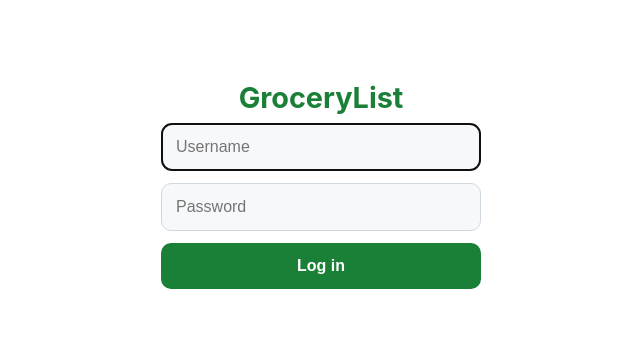
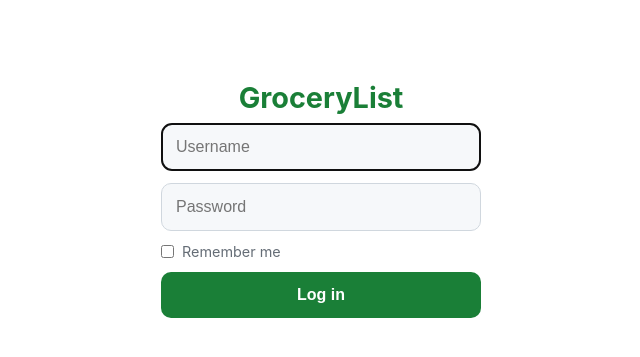
Before and after one commit to jjbasken/GroceryList, a Flask app: page /login in a window 1280 px wide. Shown: the top 357 px of the page, without its empty margins (319-959 px from the left). Run offline with Flask 3, Linux system fonts and the light colour scheme; the visitor is signed in with stand-in values (Sample User, id 1); data comes from the database, SQL or seed files in the repository.

Commit message:
Add Remember Me checkbox to login for persistent sessions
Checking "Remember me" sets a 30-day persistent cookie; leaving it
unchecked uses a session cookie that expires when the browser closes.

Co-Authored-By: Claude Sonnet 4.6 <noreply@anthropic.com>

```diff
--- a/app.py
+++ b/app.py
@@ -3,6 +3,7 @@ import queue
 import sqlite3
 import threading
 import time
+from datetime import timedelta
 from functools import wraps
 
 import bcrypt
@@ -23,6 +24,7 @@ import config
 
 app = Flask(__name__)
 app.secret_key = config.SECRET_KEY
+app.permanent_session_lifetime = timedelta(days=30)
 
 # SSE subscribers: list of queue.Queue objects
 subscribers = []
@@ -169,6 +171,7 @@ def login():
         if user["is_active"] != 1:
             flash("Your account has been disabled.")
             return render_template("login.html"), 401
+        session.permanent = request.form.get("remember_me") == "on"
         session["user_id"] = user["id"]
         session["username"] = user["username"]
         session["role"] = user["role"]
--- a/static/style.css
+++ b/static/style.css
@@ -85,6 +85,16 @@ body {
 }
 
 .auth-container button:hover { background: var(--accent-hover); }
+
+.remember-row {
+    display: flex;
+    align-items: center;
+    gap: 8px;
+    font-size: 0.9rem;
+    color: var(--text-muted);
+    cursor: pointer;
+    text-align: left;
+}
 
 .auth-link { margin-top: 16px; }
 .auth-link a { color: var(--accent); text-decoration: none; }
--- a/templates/login.html
+++ b/templates/login.html
@@ -10,6 +10,10 @@
     <form method="POST" action="{{ url_for('login') }}">
         <input type="text" name="username" placeholder="Username" autocomplete="username" required autofocus>
         <input type="password" name="password" placeholder="Password" autocomplete="current-password" required>
+        <label class="remember-row">
+            <input type="checkbox" name="remember_me">
+            Remember me
+        </label>
         <button type="submit">Log in</button>
     </form>
 </div>
```
